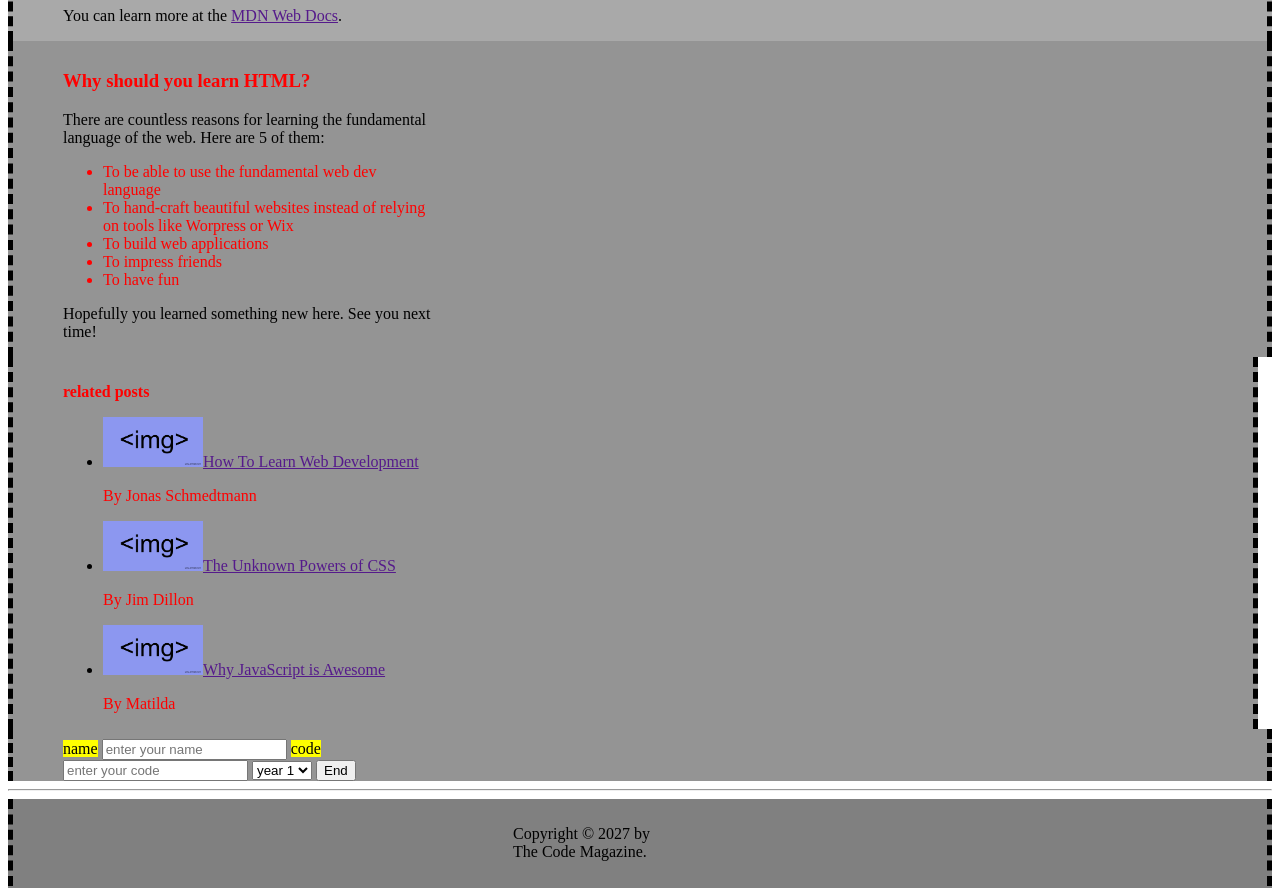
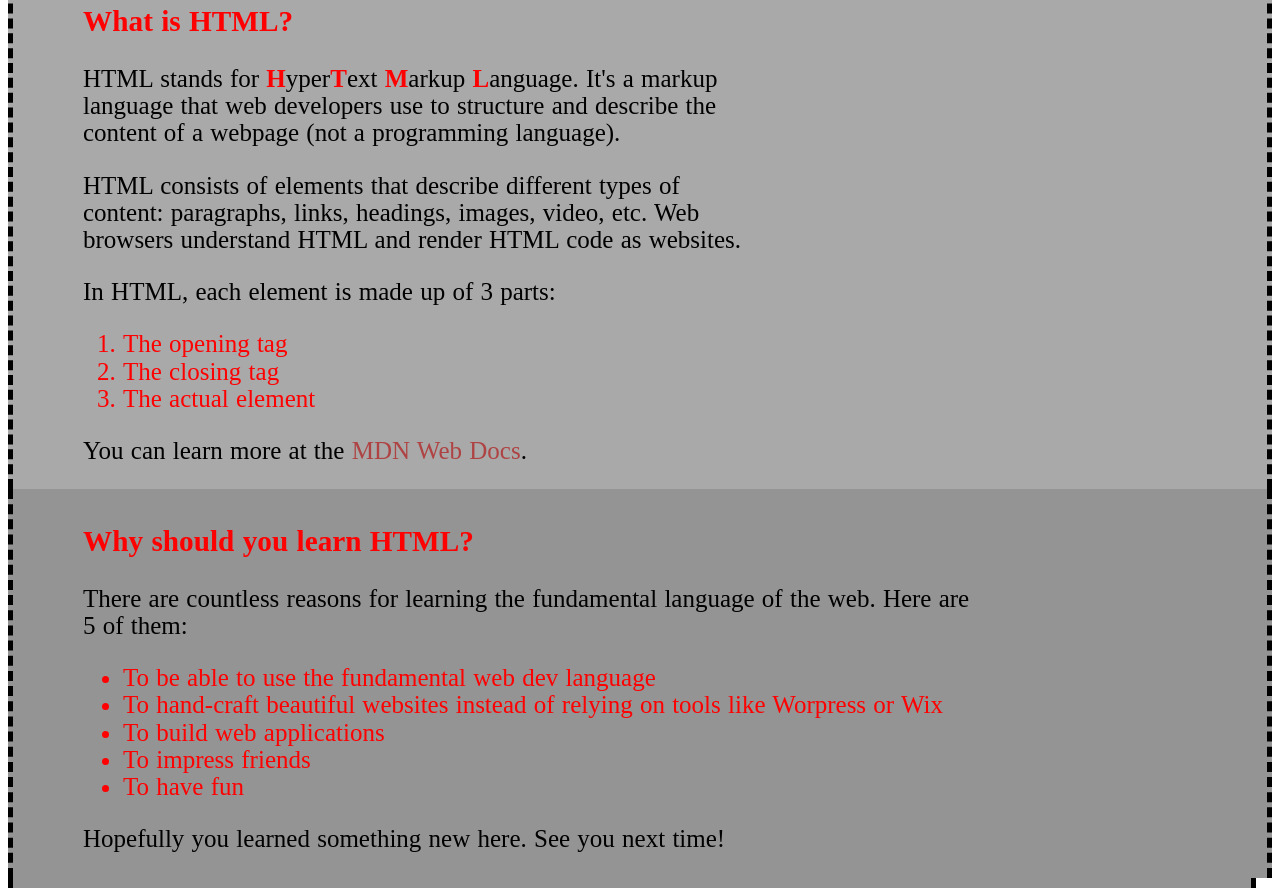
Before and after one commit to adhamhab/Task1-HTML-Level1, a plain HTML site: page index.html in a window 1280 px wide. Shown: the part 906-1794 px from the top of the page. Drawn offline with Linux system fonts and the light colour scheme.

Commit message:
Add files via upload

```diff
--- a/files of css/style.css
+++ b/files of css/style.css
@@ -1,7 +1,12 @@
+body{
+    line-height: 170%;
+    word-spacing: 1px;
+}
+
 .header{
     background-color: #d3d3d3;
     display: inline-block;
-    padding: 10px 500px 10px 500px;
+    padding: 10px 282px 10px 500px;
     margin: auto ;
     border-top-style: dashed ;
     border-right-style: dashed ;
@@ -9,78 +14,113 @@
     border-top-width: 5px ;
     border-right-width: 5px ;
     border-left-width: 5px ;
+    font-size: 25px;
+    text-align: center;
+    letter-spacing: 2px;
 }
+
+.code-magazine{
+    white-space: nowrap;
+    margin: auto;
+    text-shadow: 1px 1px 1px rgb(95, 58, 58);
+}
+
 
 .basic-html{
     background-color: #bdbebd;
     display: inline-block;
-    padding: 10px 500px 0px 50px;
+    padding: 10px 500px 0px 70px;
     margin: auto ;
     border-right-style: dashed ;
     border-left-style: dashed ;
     border-right-width: 5px ;
     border-left-width: 5px ;
+    font-size: 25px;
 }
 
 .what-is-html{
     background-color: #a9a9a9;
     display: inline-block;
-    padding: 20px 500px 0px 50px;
+    padding: 20px 500px 0px 70px;
     margin: auto ;
     border-right-style: dashed ;
     border-left-style: dashed ;
     border-right-width: 5px ;
     border-left-width: 5px ;
+    font-size: 25px;
 }
 
 .why-learn-html{
     background-color: #949494;
     display: inline-block;
-    padding: 10px 834px 0px 50px;
+    padding: 10px 288px 0px 70px;
     margin: auto ;
     border-right-style: dashed ;
     border-left-style: dashed ;
     border-right-width: 5px ;
     border-left-width: 5px ;
+    font-size: 25px;
+}
+
+.why-learn-html2{
+    background-color: #949494;
+    display: inline-block;
+    padding: 10px 687px 0px 70px;
+    margin: auto ;
+    border-right-style: dashed ;
+    border-left-style: dashed ;
+    border-right-width: 5px ;
+    border-left-width: 5px ;
+    font-size: 25px;
+}
+
+.why-learn-html3{
+    background-color: #949494;
+    padding: 10px 696px 0px 70px;
+    border-right-style: dashed ;
+    border-left-style: dashed ;
+    border-right-width: 5px ;
+    border-left-width: 5px ;
+    font-size: 25px;
 }
 
 .footer{
     background-color: #808080;
     display: inline-block;
-    padding: 10px 600px 50px 500px;
+    padding: 10px 389px 50px 500px;
     border-right-style: dashed ;
     border-left-style: dashed ;
     border-bottom-style: dashed ;
     border-right-width: 5px ;
     border-left-width: 5px ;
     border-bottom-width: 5px ;
+    white-space: nowrap;
+    font-size: 20px;
 }
 
-.head{
+.head,
+.sub-head,
+.owner,
+.html,
+.list1,
+.list2,
+.author{
     color: red;
-
+    white-space: nowrap;
 }
 
-.sub-head{
-    color: red;
+.ul{
+    white-space: nowrap;
+    text-decoration: none;
 }
 
-.owner{
-    color: red;
+.links{
+    white-space: nowrap;
+    /* text-decoration: none; */
 }
 
-.html{
-    color: red;
+.links2{
+    white-space: nowrap;
+    text-decoration: none;
+    color: rgb(175, 67, 67);
 }
-
-.list1{
-    color: red;
-}
-
-.list2{
-    color: red;
-}
-
-.author{
-    color: red;
-}
--- a/index.html
+++ b/index.html
@@ -10,11 +10,15 @@
 <body>
         <!-- start header -->
         <header class="header">
-            <h1 class="head"><b>the code magazine</b></h1>
-            <a href="">Blog</a>
-            <a href="">Challengse</a>
-            <a href="">Flexbox</a>
-            <a href="">CSS Grid</a>
+            <div class="code-magazine">
+                <h1 class="head">the code magazine</h1>
+            </div>
+            <div class="links">
+                <a href="" class="links2">Blog-</a>
+                <a href="" class="links2">Challengse-</a>
+                <a href="" class="links2">Flexbox-</a>
+                <a href="" class="links2">CSS Grid</a>
+            </div>
         </header>
         <!-- end header -->
 
@@ -22,7 +26,7 @@
         <section class="basic-html">
             <!-- <b><h2>The Basic Language of the Web: HTML</h2></b> -->
             <h2 class="sub-head"><p><b>The Basic Language of the Web: HTML</b></p></h2>
-            <img src="images/Task_HTML_level_1_GDSC.webp" alt="image tag" height="50px" width="50px">
+            <img src="images/Task_HTML_level_1_GDSC.webp" alt="image tag" height="100px" width="100px">
             <p>Posted by <b class="author">Laura Jones</b> on Monday, June 21st 2027</p>
             <img src="images/Task_HTML_level_1_GDSC.webp" alt="image tag" height="200px" width="500px">
             <p>All modern websites and web applications are built using three fundamental technologies: HTML, CSS and JavaScript. These are the languages of the web.</p>
@@ -41,7 +45,7 @@
                 <li>The closing tag</li>
                 <li>The actual element</li>
             </ol>
-            <p>You can learn more at the <a href="">MDN Web Docs</a>.</p>
+            <p>You can learn more at the <a href="" class="links2">MDN Web Docs</a>.</p>
         </section>
         <!-- end HTML definition section -->
 
@@ -63,15 +67,15 @@
         <!-- end pros of HTML section -->
 
         <!-- start section -->
-        <section class="why-learn-html">
+        <section class="why-learn-html2">
             <p class="sub-head"><b>related posts</b></p>
             <!-- start list -->
-            <ul>
-                <li><img src="images/Task_HTML_level_1_GDSC.webp" alt="" height="50px" width="100px"><a href="">How To Learn Web Development</a></li>
+            <ul class="ul">
+                <li><img src="images/Task_HTML_level_1_GDSC.webp" alt="" height="50px" width="100px"><a href="" class="links2">How To Learn Web Development</a></li>
                 <p class="owner">By Jonas Schmedtmann</p>
-                <li><img src="images/Task_HTML_level_1_GDSC.webp" alt="" height="50px" width="100px"><a href="">The Unknown Powers of CSS</a></li>
+                <li><img src="images/Task_HTML_level_1_GDSC.webp" alt="" height="50px" width="100px"><a href="" class="links2">The Unknown Powers of CSS</a></li>
                 <p class="owner">By Jim Dillon</p>
-                <li><img src="images/Task_HTML_level_1_GDSC.webp" alt="" height="50px" width="100px"><a href="">Why JavaScript is Awesome</a></li>
+                <li><img src="images/Task_HTML_level_1_GDSC.webp" alt="" height="50px" width="100px"><a href="" class="links2">Why JavaScript is Awesome</a></li>
                 <p class="owner">By Matilda</p>
             </ul>
             <!-- end list -->
@@ -79,26 +83,25 @@
         <!-- end section -->
 
         <!-- start section -->
-        <section class="why-learn-html">
-            <form style="display: inline;">
-                <label for="Name" style="display: inline;"><mark>name</mark></label>
+        <section class="why-learn-html3">
+            <!-- start form -->
+            <form class="form">
+                <label for="Name">name: </label>
                 <input type="text" placeholder="enter your name" required name="Name" style="display: inline;">
-
-                <label for="Code" style="display: inline;"><mark>code</mark></label>
-                <input type="text" placeholder="enter your code" required name="Code" style="display: inline;">
-
-                <select name="year" style="display: inline;">
+                <label for="Code">code: </label>
+                <input type="text" placeholder="enter your code" required name="Code">
+                <select name="year">
                     <option value="1">year 1</option>
                     <option value="2">year 2</option>
                     <option value="3">year 3</option>
                     <option value="4">year 4</option>
                 </select>
-
-                <input type="submit" value="End" style="display: inline;">
+                <input type="submit" value="End">
             </form>
+            <!-- end form -->
         </section>
         <!-- dividing line -->
-        <hr>
+        <!-- <hr> -->
         <!-- start footer -->
         <footer class="footer">
             <p>Copyright &copy; 2027 by The Code Magazine.</p>
```
